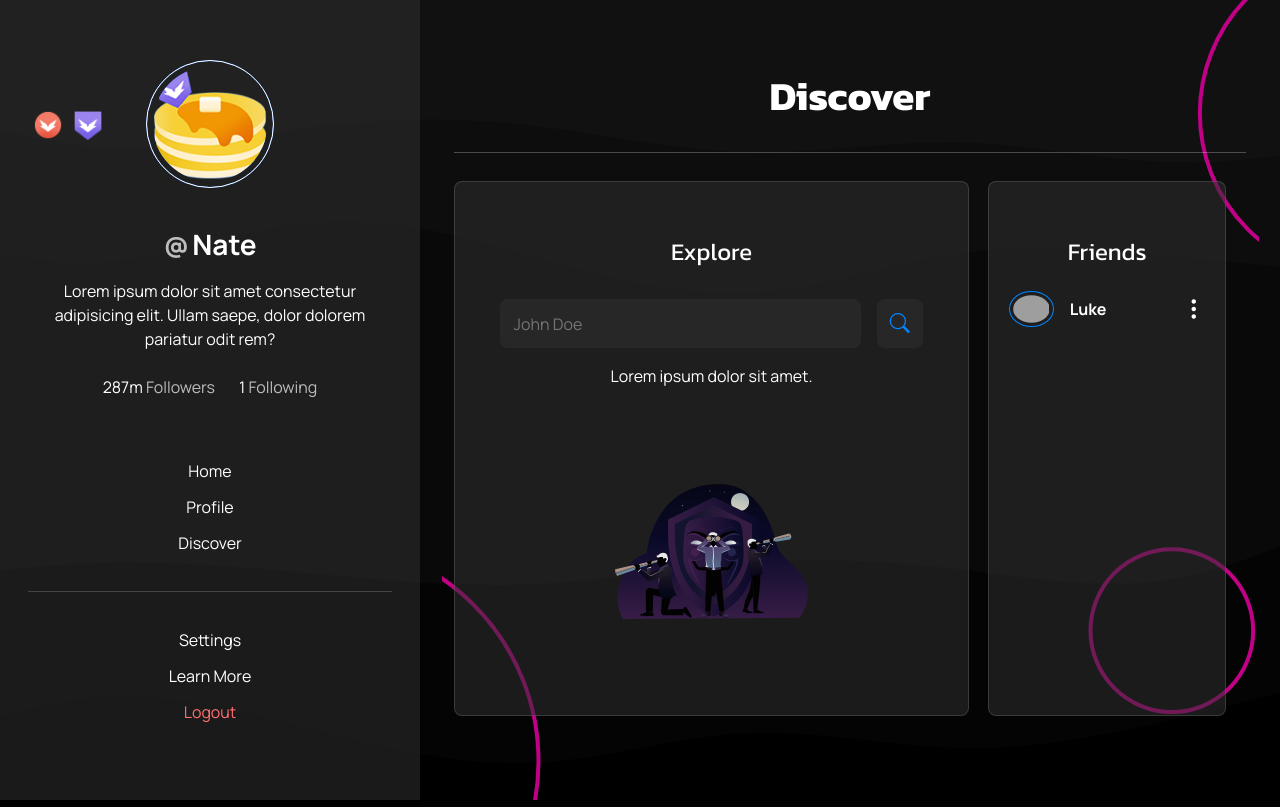
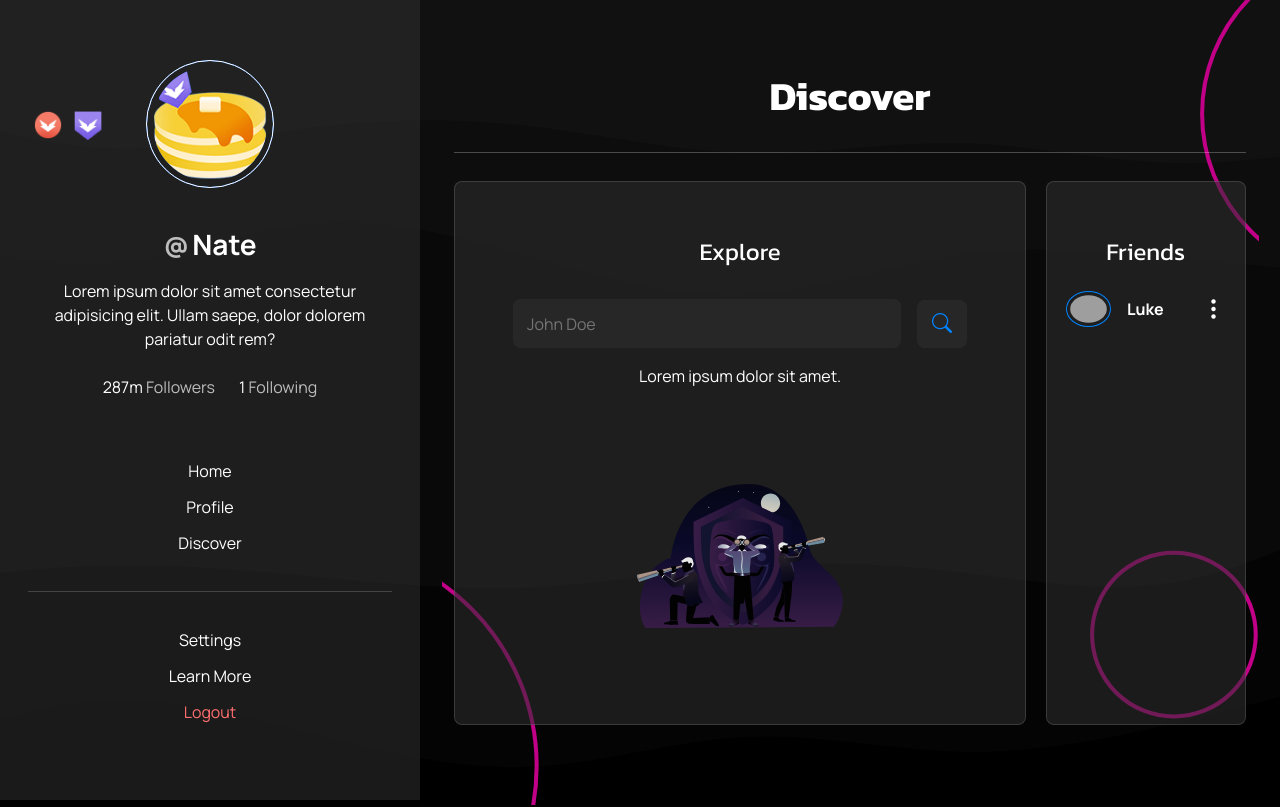
Before and after one commit to TDG-Org/Statue-Status, a React (Create React App) app in the folder client/: page /discover in a window 1280 px wide. Shown: the top 807 px of the page. Built offline with nearby package versions, Linux system fonts and the light colour scheme; grey boxes are pictures that could not be loaded.

Commit message:
update discover page, and other styles

```diff
--- a/client/src/pages/Discover/DiscoverPage.jsx
+++ b/client/src/pages/Discover/DiscoverPage.jsx
@@ -19,6 +19,7 @@ const DiscoverPage = () => {
 
         {/* Discovering Search Section  */}
         <div className="discover-search-sect pallet">
+          <div className="container">
             <h4>Explore</h4>
 
             {/* Search Tool  */}
@@ -35,7 +36,7 @@ const DiscoverPage = () => {
             </div>
 
             <img src={Search} alt="search" className="search-svg" />
-
+          </div>
         </div>
 
         {/* User's Friends  */}
--- a/client/src/pages/Discover/DiscoverPage.scss
+++ b/client/src/pages/Discover/DiscoverPage.scss
@@ -19,43 +19,44 @@
 }
 
 .discover-search-sect {
+  .container {
+    width: 100%;
     display: flex;
+    min-width: 225px;
+    align-items: center;
     flex-direction: column;
     justify-content: center;
-  align-items: center;
-  width: 65%;
-  min-width: 225px;
 
     .discover-search-tool {
-    display: flex;
-    flex-direction: row;
-    flex-wrap: nowrap;
       gap: 1rem;
-    justify-content: center;
-    align-items: center;
       width: 95%;
       padding: 1rem;
+      display: flex;
+      flex-wrap: nowrap;
+      flex-direction: row;
+      align-items: center;
+      justify-content: center;
 
       .search-bar {
+        width: 85%;
+        height: 100%;
+        border: none;
+        outline: none;
         padding: .8rem;
+        color: $light-clr;
         border-radius: 8px;
-      outline: none;
-      border: none;
         background-color: $mid-dark-clr;
         border: 1px solid rgba(43, 43, 43, 0.714);
-      width: 85%;
-      height: 100%;
-      color: $light-clr;
       }
 
       .search-bar-btn {
         width: 11%;
+        border: none;
+        height: 100%;
+        outline: none;
+        padding: .5rem;
         min-width: 45px;
-      height: 100%;
-      padding: .5rem;
         border-radius: 8px;
-      outline: none;
-      border: none;
         background-color: $mid-dark-clr;
         border: 1px solid rgba(43, 43, 43, 0.714);
 
@@ -74,9 +75,10 @@
 
     .search-svg {
       width: 40%;
+      opacity: .9;
       margin: 5rem;
-    opacity: .9;
       filter: grayscale(75%);
+    }
   }
 }
 
@@ -87,42 +89,42 @@
   min-width: 200px;
 
   .friends-list {
+    padding: 0;
     display: flex;
     flex-direction: column;
-    padding: 0;
 
     .friend {
+      width: 100%;
       display: flex;
-      flex-direction: row;
       flex-wrap: nowrap;
       align-items: center;
+      flex-direction: row;
+      padding:.5rem .2rem;
       justify-content: space-between;
-      width: 100%;
-      padding:.5rem .2rem;
 
       .friend-left {
         display: flex;
+        flex-wrap: nowrap;
         flex-direction: row;
-        flex-wrap: nowrap;
         align-items: center;
 
         .friend-avatar {
-          border: 1px solid $prime-clr;
+          width: 45px;
           padding: .2rem;
           border-radius: 50%;
-          width: 45px;
+          border: 1px solid $prime-clr;
         }
 
         .friend-username {
+          margin: 0 1rem;
           font-weight: bold;
-          margin: 0 1rem;
         }
       }
 
       button {
-        background-color: transparent;
         border: none;
         outline: none;
+        background-color: transparent;
 
         i {
           font-size: 1.5rem;
@@ -131,15 +133,14 @@
       }
     }
   }
-
 }
 
 // Media Queries
 
-@media screen and (max-width: 740px) {
+@media screen and (max-width: 1275px) {
   .discover-content {
+    align-items: center;
     flex-direction: column;
-    align-items: center;
 
     .discover-search-sect {
       width: 100%;
--- a/client/src/pages/Profile/ProfilePage.scss
+++ b/client/src/pages/Profile/ProfilePage.scss
@@ -12,6 +12,7 @@
       flex-wrap: nowrap;
       flex-direction: row;
       justify-content: space-evenly;
+      padding: 0;
       .profile-sect-divider {
         width: 1.5px;
         height: 200px;
@@ -20,9 +21,9 @@
       }
       .user-edit {
         width: 60%;
-        gap: 1.5rem;
+        gap: 5%;
         display: flex;
-        padding: .5rem;
+        padding: .5rem 1rem;
         flex-direction: row;
         .profile-sect-avatar {
           display: flex;
@@ -81,7 +82,7 @@
 
       // Right User Side of Profile
       .text-edit-side {
-        width: 80%;
+        width: 75%;
         display: flex;
         flex-direction: column;
         align-items: flex-start;
@@ -178,7 +179,7 @@
       display: flex;
       text-align: center;
       flex-direction: column;
-      align-items: flex-start;
+      align-items: center;
       justify-content: space-evenly;
       h4, p {
         text-align: start;
```
Lines whose indentation alone changed are shown as unchanged.
